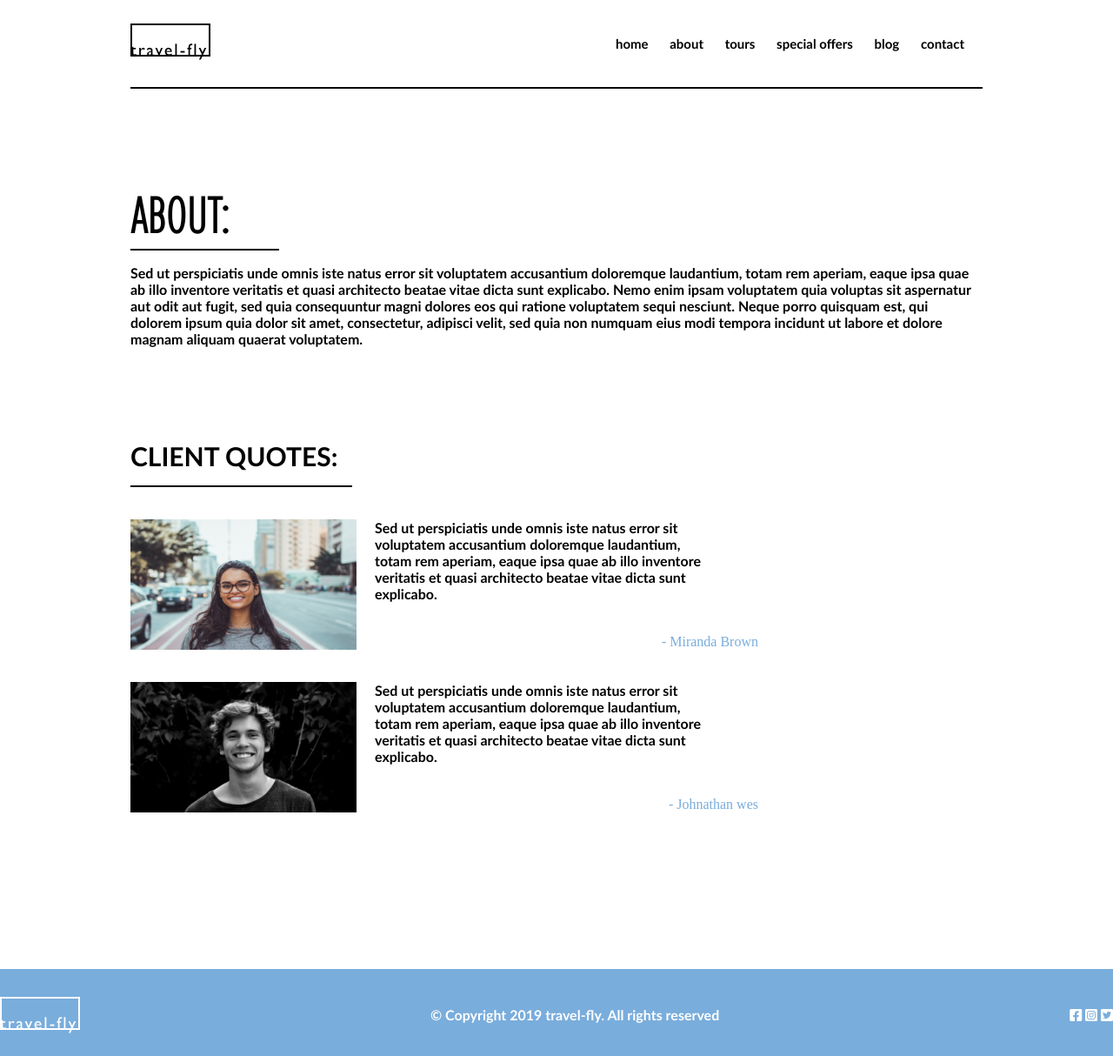
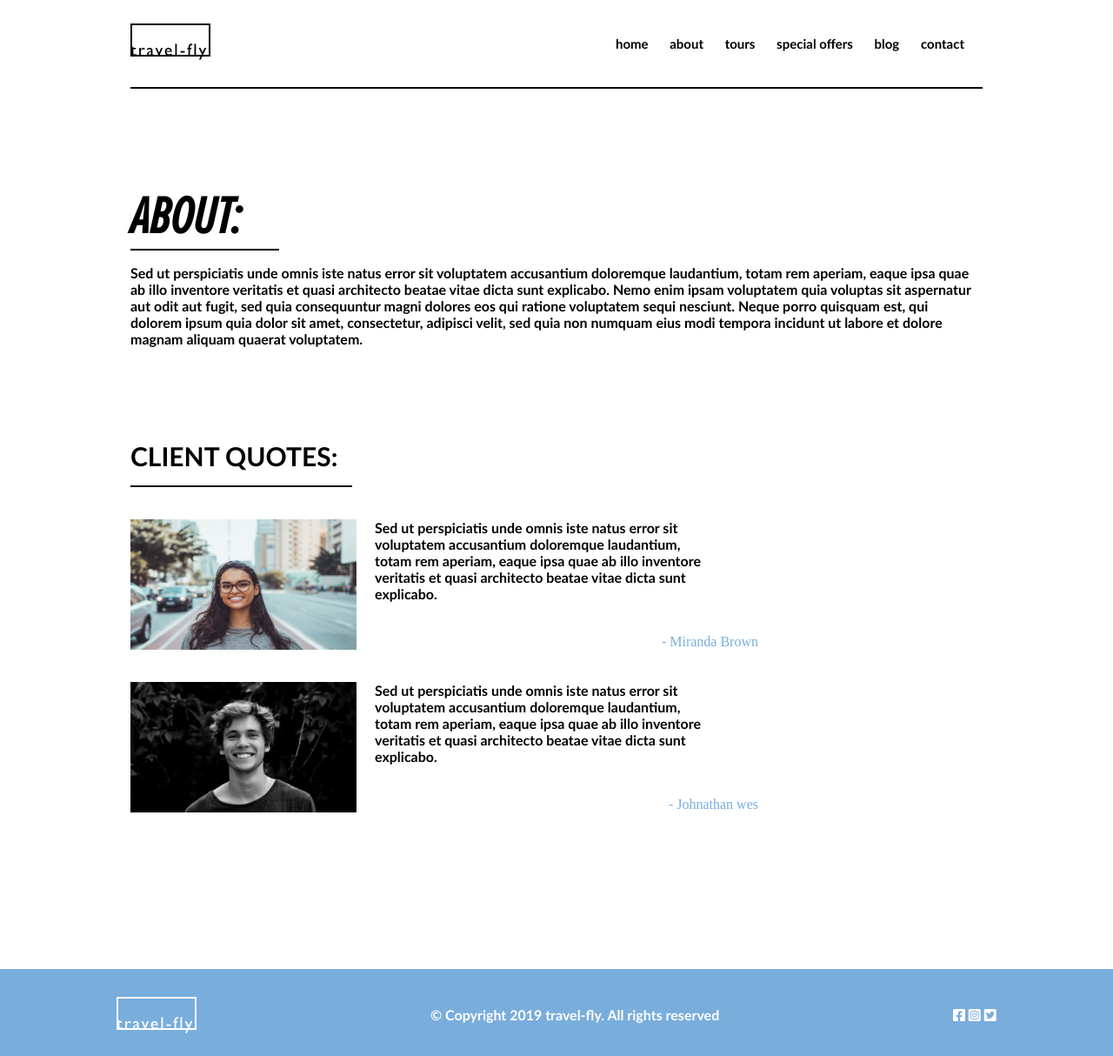
Before and after one commit to in215-pissah/travel-fly_About, a website: page about.html in a window 1280 px wide. Shown: the whole page at 87% size. Drawn offline with Linux system fonts and the light colour scheme.

Commit message:
experimenting with width

```diff
--- a/scss/about/about.scss
+++ b/scss/about/about.scss
@@ -4,6 +4,7 @@
   .about-header {
     h1 {
       font-size: 60px;
+      // font-family: ProximaNova;
     }
     hr {
       @include nav-black();
@@ -12,8 +13,10 @@
   }
   .about-client-quotes {
     margin-top: 107px;
-    p {
+
+    .client-quote-title {
       font-size: 30px;
+      // font-family: ProximaNova;
     }
     hr {
       @include nav-black();
--- a/scss/nav/nav.scss
+++ b/scss/nav/nav.scss
@@ -40,13 +40,14 @@ footer {
   height: $nav-footer-height;
   color: #ffffff;
   .footer-content {
-    max-width: $site-width;
+    // max-width: $site-width;
+    width: 100%;
     height: 100%;
     margin: 0 auto;
     color: #ffffff;
     display: flex;
     align-items: center;
-    justify-content: space-between;
+    justify-content: space-around;
     padding-top: 5px;
   }
 }
--- a/scss/structure.scss
+++ b/scss/structure.scss
@@ -40,7 +40,7 @@ h3,
 h4,
 h5,
 h6 {
-  font-family: ProximaNovaThin;
+  font-family: ProximaNova;
 }
 
 p,
```
Also changed, not shown: css/styles.css, 1 other file.
